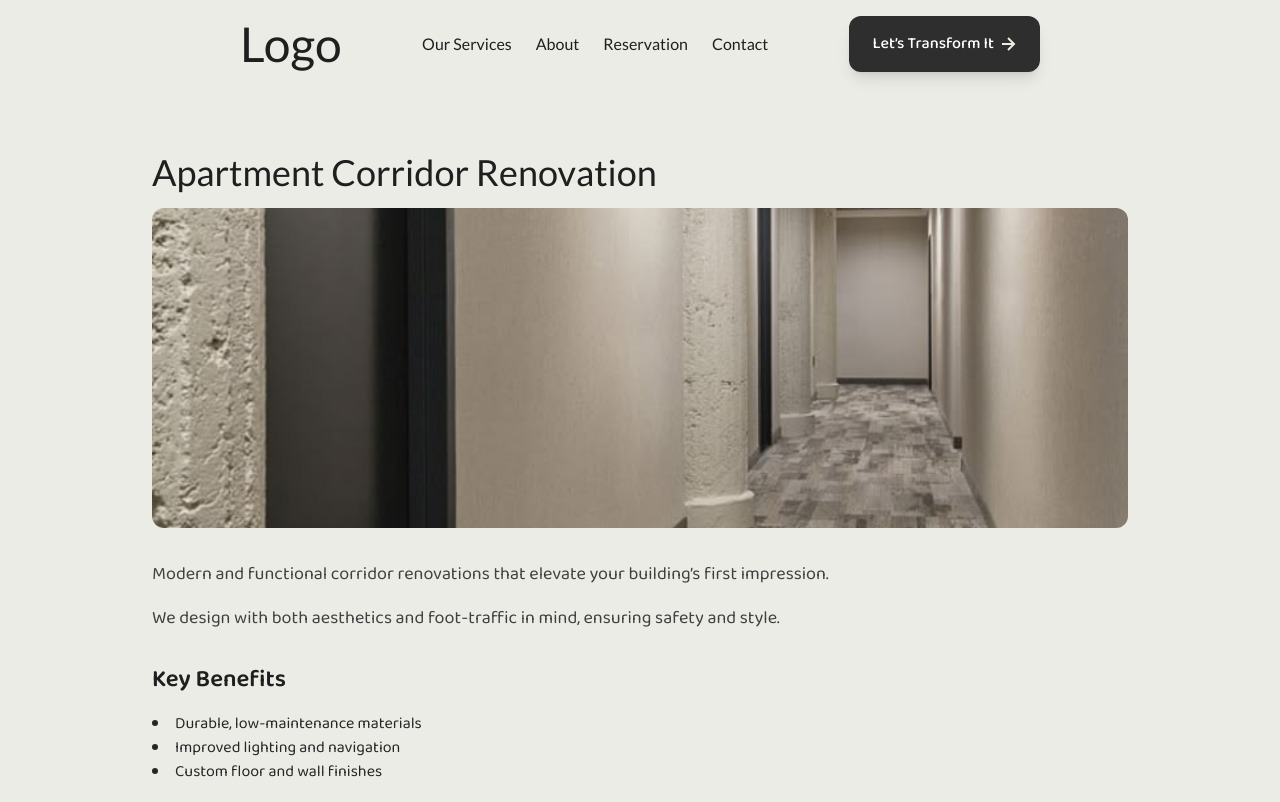
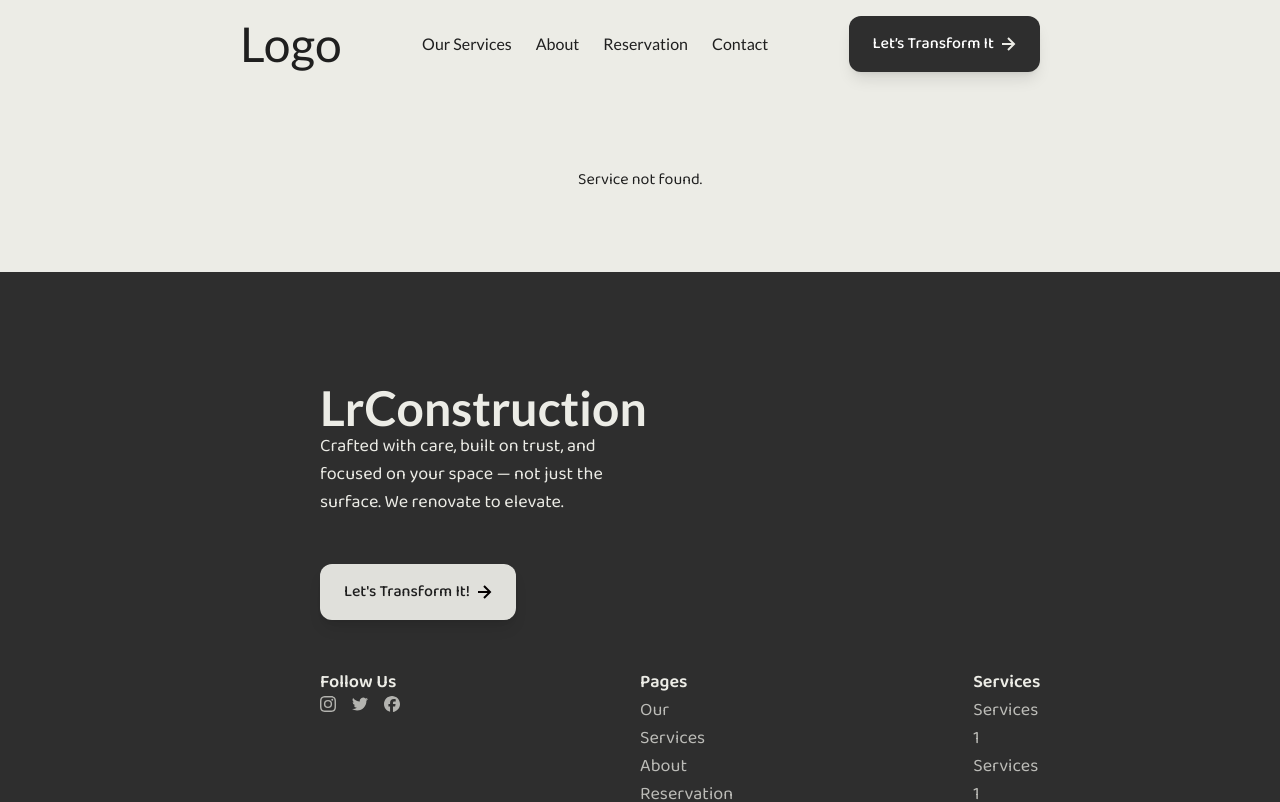
Before and after one commit to ismailsari07/LrContractor, a React (Create React App) app: page /services/apartment-corridors in a window 1280 px wide. Shown: the top 802 px of the page. Built offline with nearby package versions, Linux system fonts and the light colour scheme.

Commit message:
feat: read.me file is set up

```diff
--- a/src/data/services.json
+++ b/src/data/services.json
@@ -1,114 +1,68 @@
 [
   {
-    "id": "apartment-corridors",
-    "title": "Apartment Corridor Renovation",
-    "image": "/images/apartment-corridor.jpeg",
-    "description": [
-      "Modern and functional corridor renovations that elevate your building’s first impression.",
-      "We design with both aesthetics and foot-traffic in mind, ensuring safety and style."
-    ],
-    "features": [
-      "Durable, low-maintenance materials",
-      "Improved lighting and navigation",
-      "Custom floor and wall finishes"
+    "id": "drywall",
+    "title": "Drywall",
+    "headline": "Premium drywall installation with flawless precision",
+    "description": "We offer clean, efficient, and durable drywall installation for all types of interior spaces. Our team ensures smooth surfaces that are ready for finishing.",
+    "image": "/images/drywall.jpg",
+    "whyTitle": "Why choose our drywall services?",
+    "benefits": [
+      {
+        "title": "Smooth Surface Finish",
+        "text": "Our skilled installers leave you with seamless, level-5 finish walls ideal for painting or wallpaper."
+      },
+      {
+        "title": "Fast and Clean Process",
+        "text": "We complete projects quickly with minimal disruption and always leave your space clean and ready."
+      },
+      {
+        "title": "Durable and Crack-Free",
+        "text": "We use high-quality materials and proven techniques to ensure long-lasting, crack-resistant results."
+      }
+    ]
+  },
+  {
+    "id": "painting",
+    "title": "Painting",
+    "headline": "Premium painting solutions for bold and lasting results",
+    "description": "Our professional painting service transforms your interiors with sharp lines and vibrant color. We tailor the experience to your vision and schedule.",
+    "image": "/images/painting.jpg",
+    "whyTitle": "Why choose our painting services?",
+    "benefits": [
+      {
+        "title": "Custom Color Matching",
+        "text": "We offer personalized color consultation and match your vision with perfect accuracy."
+      },
+      {
+        "title": "Eco-Friendly Materials",
+        "text": "Our premium paints are safe for your home and the environment while offering long-term durability."
+      },
+      {
+        "title": "Clean Application",
+        "text": "Our team applies paint with attention to detail and keeps your space neat and protected."
+      }
     ]
   },
   {
     "id": "demolition",
-    "title": "Safe Demolition Services",
+    "title": "Demolition",
+    "headline": "Premium demolition service with safety and control",
+    "description": "We provide safe and efficient demolition services for all project scales. Our crew ensures minimal impact and complete debris removal.",
     "image": "/images/demolition.jpg",
-    "description": [
-      "We provide safe and controlled demolition services to clear the way for new possibilities.",
-      "Our team ensures every removal is precise and environmentally responsible."
-    ],
-    "features": [
-      "Certified demolition experts",
-      "Debris removal included",
-      "Minimal disruption to surroundings"
-    ]
-  },
-  {
-    "id": "renovation",
-    "title": "Complete Renovation",
-    "image": "/images/renovation.jpg",
-    "description": [
-      "Full-scale renovation services that blend style, functionality, and your personal vision.",
-      "We manage every aspect of the project, from structure to finishing touches."
-    ],
-    "features": [
-      "End-to-end project management",
-      "Structural + aesthetic transformation",
-      "Budget and timeline transparency"
-    ]
-  },
-  {
-    "id": "framing",
-    "title": "Framing Services",
-    "image": "/images/framing.jpg",
-    "description": [
-      "Solid structural framing that ensures safety, precision, and long-term durability.",
-      "All framing is done to code and customized to your architectural plans."
-    ],
-    "features": [
-      "Wood or metal options",
-      "Precision measurements",
-      "Engineered to support large builds"
-    ]
-  },
-  {
-    "id": "drywall",
-    "title": "Drywall Installation",
-    "image": "/images/drywall.jpg",
-    "description": [
-      "Smooth and seamless drywall installation for a flawless interior finish.",
-      "We specialize in fast and clean wall prep for any room or space."
-    ],
-    "features": [
-      "Quick turnaround",
-      "Patch & repair service available",
-      "Level 5 finish quality"
-    ]
-  },
-  {
-    "id": "plastering",
-    "title": "Plastering Services",
-    "image": "/images/plastering.jpg",
-    "description": [
-      "Expert plastering that delivers elegant, durable surfaces for walls and ceilings.",
-      "We offer both traditional and modern plaster finishes."
-    ],
-    "features": [
-      "Crack-resistant technique",
-      "Smooth or textured finish",
-      "Moisture control layers"
-    ]
-  },
-  {
-    "id": "painting",
-    "title": "Professional Painting",
-    "image": "/images/painting.jpg",
-    "description": [
-      "Bring your space to life with our premium painting services, tailored to your taste.",
-      "We use eco-friendly paints and apply with care and precision."
-    ],
-    "features": [
-      "Interior & exterior options",
-      "Custom color consultation",
-      "Clean and precise work"
-    ]
-  },
-  {
-    "id": "wallpaper-installation",
-    "title": "Wallpaper Installation",
-    "image": "/images/wallpaper.jpg",
-    "description": [
-      "Add personality to your rooms with our professional wallpaper application services.",
-      "We handle precise alignment, trimming, and adhesion with care."
-    ],
-    "features": [
-      "Wide range of patterns",
-      "Seamless installation",
-      "Removable and durable options"
+    "whyTitle": "Why choose our demolition services?",
+    "benefits": [
+      {
+        "title": "Controlled Execution",
+        "text": "Each demolition is carefully planned to preserve surrounding structures and utilities."
+      },
+      {
+        "title": "Certified Team",
+        "text": "Our experienced staff is trained in safety standards and efficient site clearing methods."
+      },
+      {
+        "title": "Full Site Cleanup",
+        "text": "We handle all debris disposal and leave your project area clean and ready to build."
+      }
     ]
   }
 ]
--- a/src/pages/ServiceDetail.tsx
+++ b/src/pages/ServiceDetail.tsx
@@ -1,63 +1,56 @@
 import { useParams } from "react-router-dom";
 import { useEffect, useState } from "react";
-import  services  from "../data/services.json";
-import apartmentCorridorImg from "../assets/images/apartment-corridor.jpeg";
+import servicesData from "../data/services.json";
 
-type ServiceDetailProps = {};
+interface Benefit {
+  title: string;
+  text: string;
+}
 
 interface Service {
   id: string;
   title: string;
+  headline: string;
+  description: string;
   image: string;
-  description: string[];
-  features: string[];
+  whyTitle: string;
+  benefits: Benefit[];
 }
 
-export const ServiceDetail = ({ }: ServiceDetailProps) => {
-	const { serviceId } = useParams();
+export const ServiceDetail = () => {
+  const { serviceId } = useParams();
   const [service, setService] = useState<Service | null>(null);
 
   useEffect(() => {
-    const foundService = services.find((s: Service) => s.id === serviceId);
-    setService(foundService || null);
+    const found = (servicesData as Service[]).find((s) => s.id === serviceId);
+    setService(found || null);
   }, [serviceId]);
 
-	if (!service) {
-		return (
-			<div className="min-h-screen flex flex-col items-center justify-center px-60 py-28">
-				<div className="text-3xl font-heading font-semibold">Service Not Found</div>
-			</div>
-		);
-	}
+  if (!service) {
+    return <div className="text-center py-20">Service not found.</div>;
+  }
 
-	return (
-
+  return (
     <div className="max-w-5xl mx-auto px-6 py-16">
       <h1 className="text-4xl font-heading mb-4">{service.title}</h1>
+      <h2 className="text-2xl font-semibold text-primary mb-4">{service.headline}</h2>
+      <p className="text-lg text-neutral-700 mb-6">{service.description}</p>
+
       <img
-        src={apartmentCorridorImg}
+        src={service.image}
         alt={service.title}
-        className="w-full h-80 object-cover rounded-xl mb-8"
+        className="w-full h-80 object-cover rounded-xl mb-10"
       />
 
-      {service.description.map((paragraph, index) => (
-        <p key={index} className="text-lg text-neutral-700 mb-4">
-          {paragraph}
-        </p>
-      ))}
-
-      <h2 className="text-2xl font-semibold mt-8 mb-4">Key Benefits</h2>
-      <ul className="list-disc list-inside text-neutral-800">
-        {service.features.map((item, index) => (
-          <li key={index}>{item}</li>
+      <h3 className="text-2xl font-semibold mb-6">{service.whyTitle}</h3>
+      <div className="grid gap-6 md:grid-cols-3">
+        {service.benefits.map((item, index) => (
+          <div key={index} className="bg-neutral-100 p-6 rounded-lg shadow">
+            <h4 className="text-xl font-semibold mb-2">{item.title}</h4>
+            <p className="text-neutral-700 text-sm leading-relaxed">{item.text}</p>
+          </div>
         ))}
-      </ul>
-
-      <div className="mt-8">
-        <button className="bg-button-bg text-white px-6 py-3 rounded-md shadow hover:scale-105 transition">
-          Book This Service
-        </button>
       </div>
     </div>
   );
-};
+}
```
Also changed, not shown: 1 other file (tests, documents, lock files or other folders).
